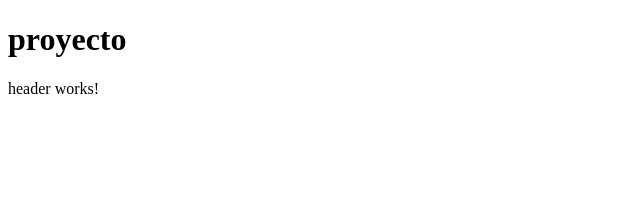
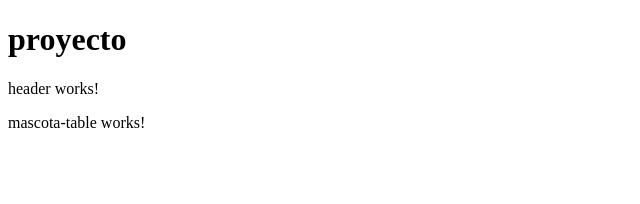
Before and after one commit to KillerZeus666/BeagleGiggleFront, an Angular app: page / in a window 1280 px wide. Shown: the top 204 px of the page, without its empty margins (0-640 px from the left). Built offline with nearby package versions, Linux system fonts and the light colour scheme.

Commit message:
Agregando componente

```diff
--- a/src/app/app.component.html
+++ b/src/app/app.component.html
@@ -1,3 +1,4 @@
 <h1>{{title}}</h1>
 <!--Agregando componente del Header-->
 <app-header></app-header>
+<app-mascota-table></app-mascota-table>
--- a/src/app/app.module.ts
+++ b/src/app/app.module.ts
@@ -4,11 +4,13 @@ import { BrowserModule } from '@angular/platform-browser';
 import { AppRoutingModule } from './app-routing.module';
 import { AppComponent } from './app.component';
 import { HeaderComponent } from './veterinaria/header/header.component';
+import { MascotaTableComponent } from './mascota/mascota-table/mascota-table.component';
 
 @NgModule({
   declarations: [
     AppComponent,
-    HeaderComponent
+    HeaderComponent,
+    MascotaTableComponent
   ],
   imports: [
     BrowserModule,
--- /dev/null
+++ b/src/app/mascota/mascota-table/mascota-table.component.html
@@ -0,0 +1 @@
+<p>mascota-table works!</p>
```
Also changed, not shown: src/app/mascota/mascota-table/mascota-table.component.ts (added, +10 -0 lines), src/app/mascota/mascota-table/mascota-table.component.css (added), 1 other file (tests, documents, lock files or other folders).
